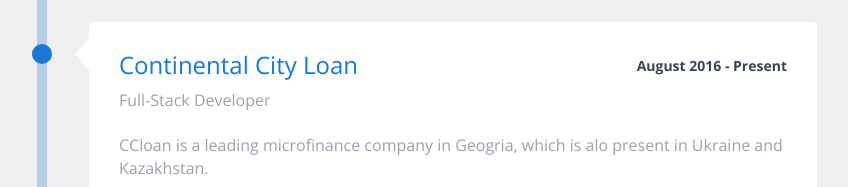
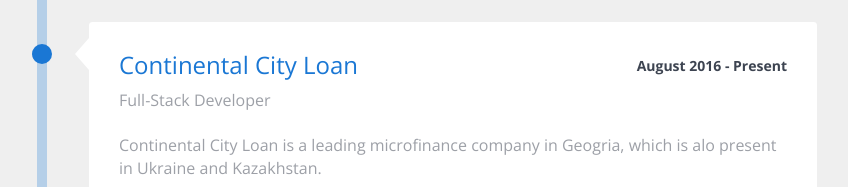
Before and after one commit to grosto/grosto.github.io, a plain HTML site: page index.html in a window 1280 px wide. Shown: the part 2440-2627 px from the top of the page, without its empty margins (222-1070 px from the left). Drawn offline with nearby package versions, Linux system fonts and the light colour scheme.

Commit message:
changes to text in resume and index

```diff
--- a/index.html
+++ b/index.html
@@ -210,7 +210,7 @@
                 <h5>Continental City Loan</h5>
                 <span class="date">August 2016 - Present</span>
                 <h6>Full-Stack Developer</h6>
-                <p>CCloan is a leading microfinance company in Geogria, which is alo present in Ukraine and Kazakhstan.</p>
+                <p>Continental City Loan is a leading microfinance company in Geogria, which is alo present in Ukraine and Kazakhstan.</p>
                 <p>I built three fully responsive websites for the company, Currently, I am working on server-side optimization for their credit managment module.</p>
               </div>
             </div>
```
Also changed, not shown: 1 other file.
